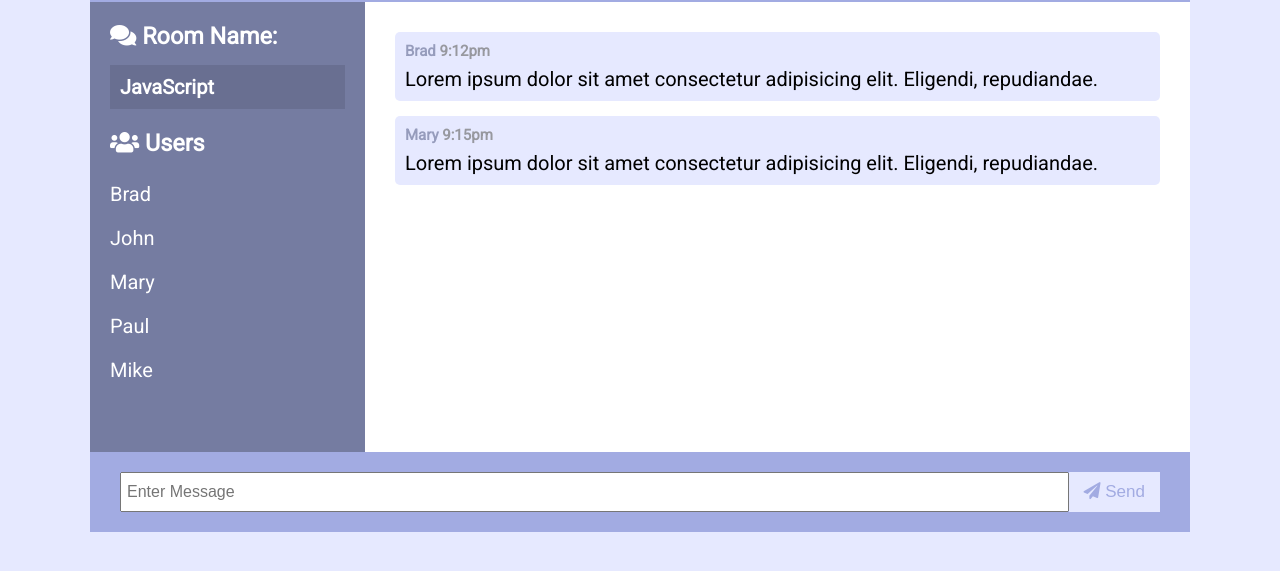
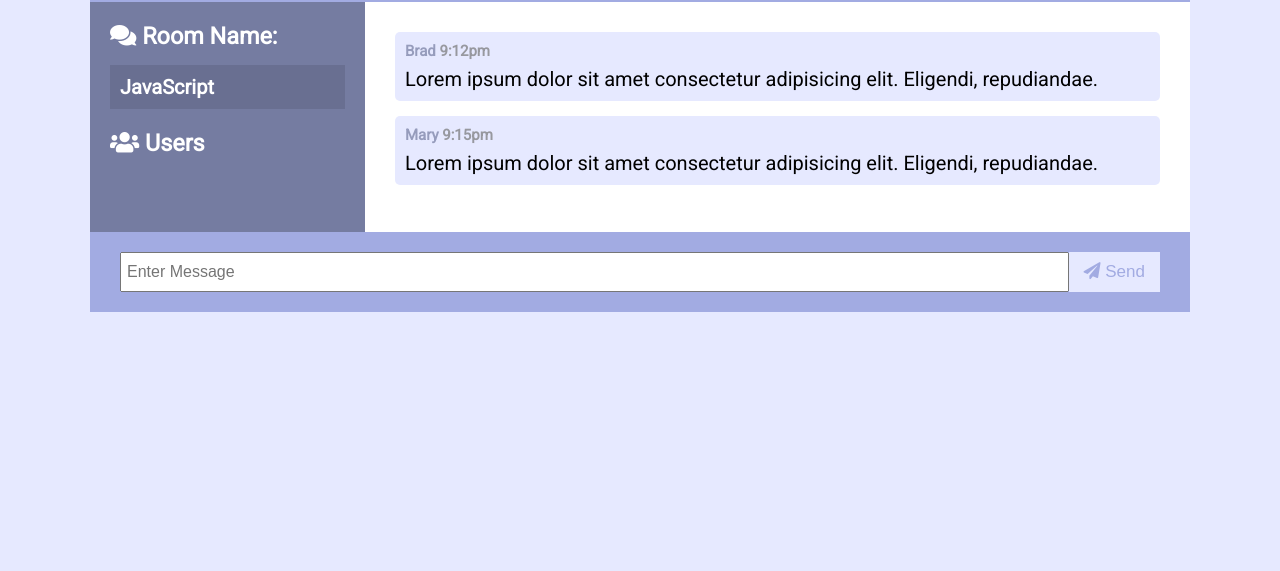
Before and after one commit to dulvoker/ChatLass, a website: page _html_css/chat.html in a window 1280 px wide. Shown: the part 105-676 px from the top of the page. Drawn offline with nearby package versions, Linux system fonts and the light colour scheme; no server answers.

Commit message:
new socket when joining the room

```diff
--- a/_html_css/chat.html
+++ b/_html_css/chat.html
@@ -19,11 +19,6 @@
         <h2 id="room-name">JavaScript</h2>
         <h3><i class="fas fa-users"></i> Users</h3>
         <ul id="users">
-          <li>Brad</li>
-          <li>John</li>
-          <li>Mary</li>
-          <li>Paul</li>
-          <li>Mike</li>
         </ul>
       </div>
       <div class="chat-messages">
--- a/_html_css/js/main.js
+++ b/_html_css/js/main.js
@@ -6,7 +6,8 @@ const {username, room} = Qs.parse(location.search, {
     ignoreQueryPrefix:true,
 });
 
-console.log(username, room);
+//separating by Blocks
+socket.emit('joinRoom', {username, room});
 
 socket.on('message', message => {
     console.log(message);
```
